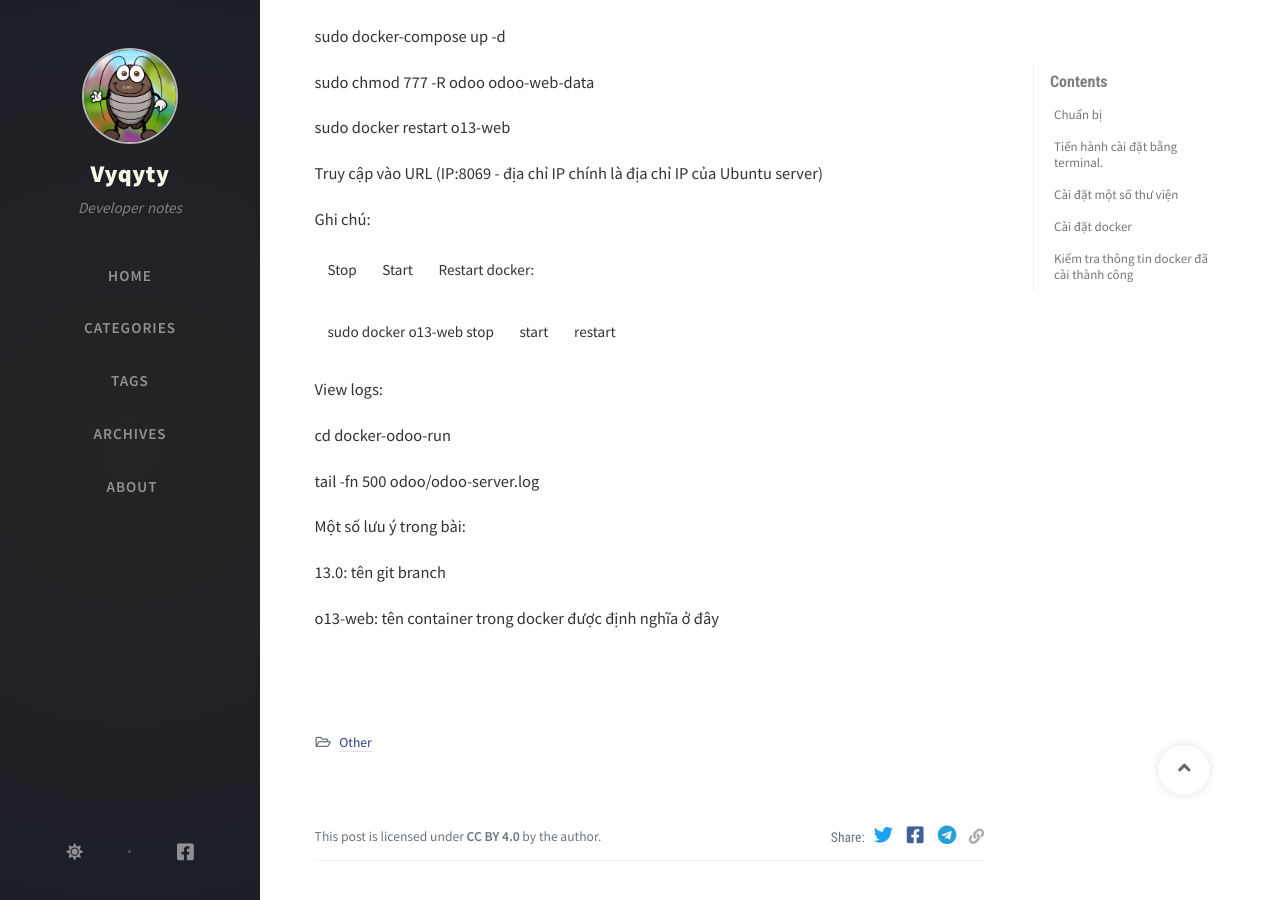
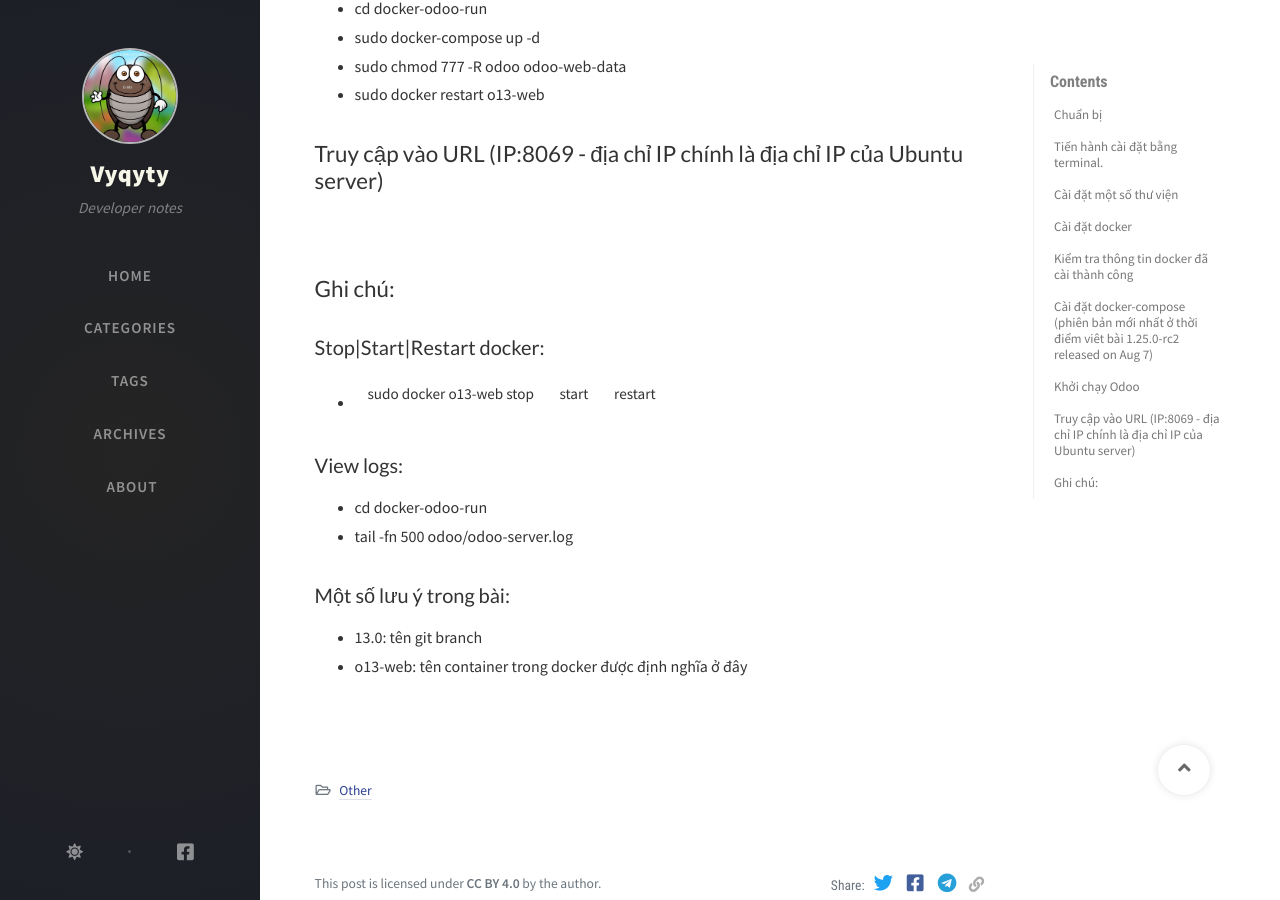
Before and after one commit to vyqyty/vyqyty.github.io, a Jekyll site: the page built from _posts/2020-12-18-odoo-voi-docker.md, in a window 1280 px wide and 900 px high, scrolled down 1268 px. Built offline with Jekyll 4.4.1, drawn with Linux system fonts in a browser that asks for light colours; nearby versions of some CDN libraries; comment, search, counter and statistics services are not loaded; some of the changed lines change nothing that is shown.

Commit message:
Update 2020-12-18-odoo-voi-docker.md

```diff
--- a/_posts/2020-12-18-odoo-voi-docker.md
+++ b/_posts/2020-12-18-odoo-voi-docker.md
@@ -32,42 +32,35 @@ math: true
 
 ![](https://raw.githubusercontent.com/vyqyty/vyqyty.github.io/master/assets/img/uploads/docker1.png)
 
-Cài đặt docker-compose (phiên bản mới nhất ở thời điểm viêt bài 1.25.0-rc2 released on Aug 7)
+## Cài đặt docker-compose (phiên bản mới nhất ở thời điểm viêt bài 1.25.0-rc2 released on Aug 7)
 
-sudo curl -L https://github.com/docker/compose/releases/download/1.25.0-rc2/docker-compose-`uname -s`-`uname -m` -o /usr/local/bin/docker-compose
+* sudo curl -L https://github.com/docker/compose/releases/download/1.25.0-rc2/docker-compose-`uname -s`-`uname -m` -o /usr/local/bin/docker-compose
+* sudo chmod +x /usr/local/bin/docker-compose
 
-sudo chmod +x /usr/local/bin/docker-compose
+## Khởi chạy Odoo
 
-Khởi chạy Odoo
+* git clone https://github.com/trobz/docker-odoo-run.git -b 13.0
+* cd docker-odoo-run
+* sudo docker-compose up -d
+* sudo chmod 777 -R odoo odoo-web-data
+* sudo docker restart o13-web
 
-git clone https://github.com/trobz/docker-odoo-run.git -b 13.0
+## Truy cập vào URL (IP:8069 - địa chỉ IP chính là địa chỉ IP của Ubuntu server)
 
-cd docker-odoo-run
+![](https://raw.githubusercontent.com/vyqyty/vyqyty.github.io/master/assets/img/uploads/docker2.png)
 
-sudo docker-compose up -d
+## Ghi chú:
 
-sudo chmod 777 -R odoo odoo-web-data
+### Stop|Start|Restart docker:
 
-sudo docker restart o13-web
+* sudo docker o13-web stop|start|restart
 
-Truy cập vào URL (IP:8069 - địa chỉ IP chính là địa chỉ IP của Ubuntu server)
+### View logs:
 
+* cd docker-odoo-run
+* tail -fn 500 odoo/odoo-server.log
 
+### Một số lưu ý trong bài:
 
-Ghi chú:
-
-Stop|Start|Restart docker:
-
-sudo docker o13-web stop|start|restart
-
-View logs:
-
-cd docker-odoo-run
-
-tail -fn 500 odoo/odoo-server.log
-
-Một số lưu ý trong bài:
-
-13.0: tên git branch
-
-o13-web: tên container trong docker được định nghĩa ở đây
+* 13.0: tên git branch
+* o13-web: tên container trong docker được định nghĩa ở đây
```
